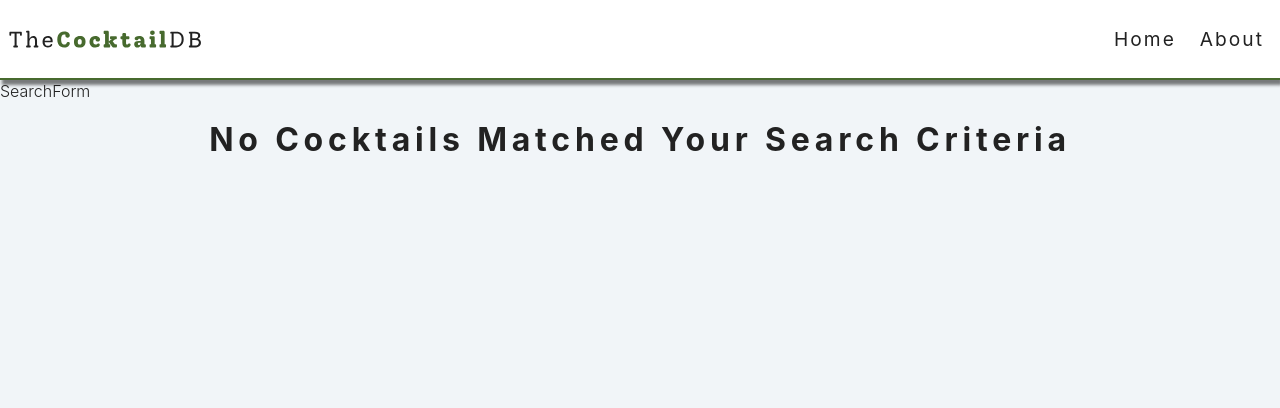
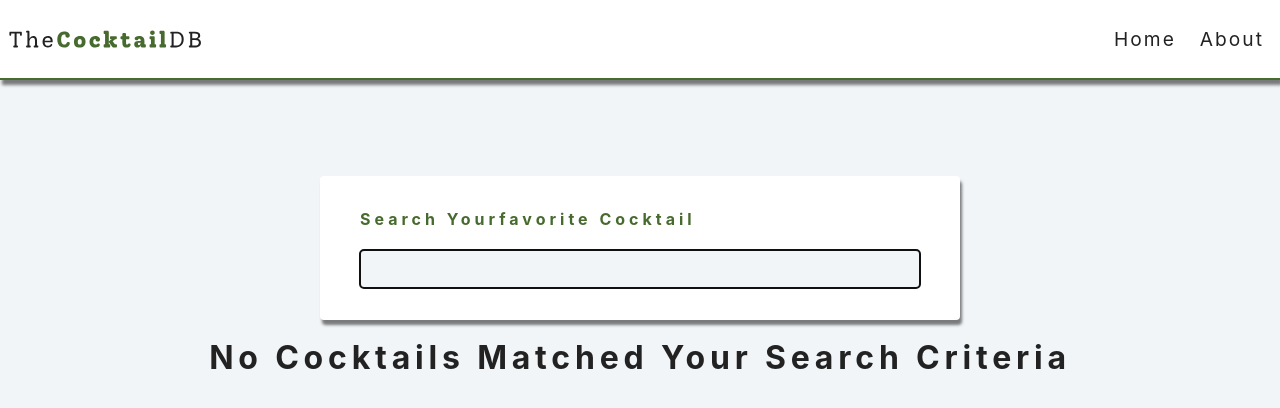
Before and after one commit to JoseIgnacioTapia/cocktails-app, a React (Vite) app: page / in a window 1280 px wide. Shown: the top 408 px of the page. Built offline with nearby package versions, Linux system fonts and the light colour scheme.

Commit message:
search form component

```diff
--- a/src/components/Cocktail.tsx
+++ b/src/components/CocktailDetail.tsx
@@ -1,7 +1,13 @@
 import { Link } from 'react-router-dom';
 import { Cocktail } from '../features/cocktails/cocktailtSlice';
 
-function Cocktail({ image, name, id, info, glass }: Cocktail): JSX.Element {
+function CocktailDetail({
+  image,
+  name,
+  id,
+  info,
+  glass,
+}: Cocktail): JSX.Element {
   return (
     <article className="cocktail">
       <div className="img-container">
@@ -19,4 +25,4 @@ function Cocktail({ image, name, id, info, glass }: Cocktail): JSX.Element {
   );
 }
 
-export default Cocktail;
+export default CocktailDetail;
--- a/src/components/CocktailList.tsx
+++ b/src/components/CocktailList.tsx
@@ -2,7 +2,7 @@ import { useSelector } from 'react-redux';
 import type { RootState } from '../app/store';
 
 import Loading from './Loading';
-import Cocktail from './Cocktail';
+import CocktailDetail from './CocktailDetail';
 
 function CocktailList(): JSX.Element {
   const cocktails = useSelector(
@@ -27,7 +27,7 @@ function CocktailList(): JSX.Element {
       <div className="cocktails-center">
         {cocktails.map(({ id, name, image, info, glass }) => {
           return (
-            <Cocktail
+            <CocktailDetail
               key={id}
               id={id}
               name={name}
--- a/src/components/Loading.tsx
+++ b/src/components/Loading.tsx
@@ -1,4 +1,4 @@
-import Cocktail from './Cocktail';
+import Cocktail from './CocktailDetail';
 
 function Loading(): JSX.Element {
   return <div className="loader">Loading</div>;
--- a/src/components/SearchForm.tsx
+++ b/src/components/SearchForm.tsx
@@ -1,5 +1,26 @@
+import { useEffect, useRef, FormEvent } from 'react';
+
 function SearchForm(): JSX.Element {
-  return <div>SearchForm</div>;
+  const searchValue = useRef<HTMLInputElement>(null);
+
+  useEffect(() => {
+    searchValue.current?.focus();
+  }, []);
+
+  const handleSubmit = (e: FormEvent<HTMLFormElement>) => {
+    e.preventDefault();
+  };
+
+  return (
+    <section className="section search">
+      <form className="search-form" onSubmit={handleSubmit}>
+        <div className="form-control">
+          <label htmlFor="name">search yourfavorite cocktail</label>
+          <input type="text" id="name" ref={searchValue} />
+        </div>
+      </form>
+    </section>
+  );
 }
 
 export default SearchForm;
```
